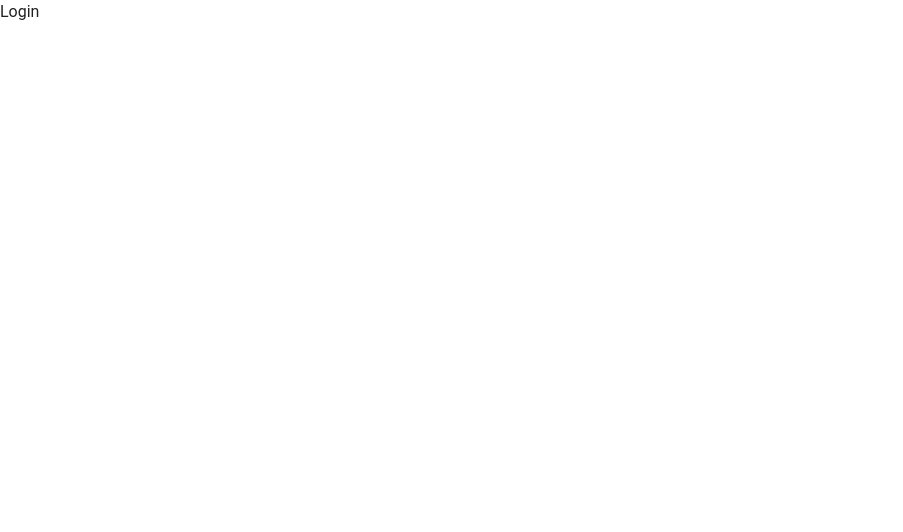
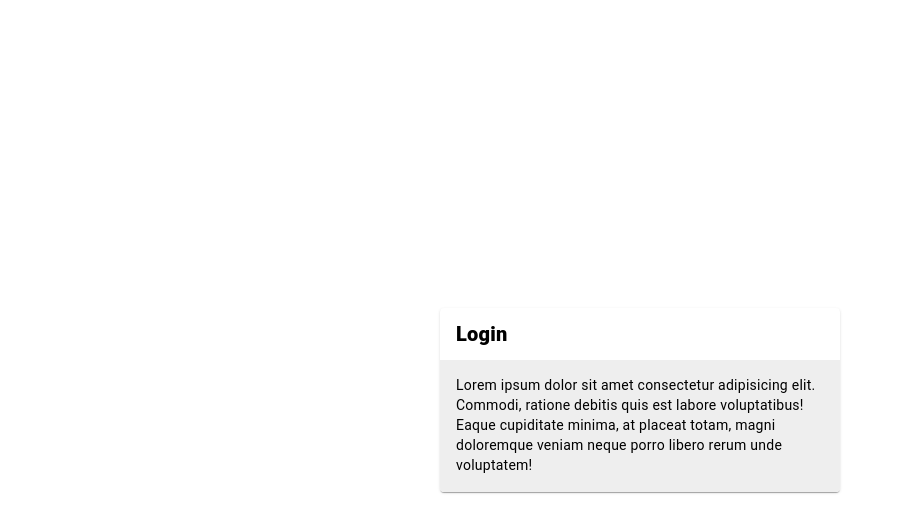
Before and after one commit to pedrotrasfereti/desafio-aeduca, a Vue app: page / in a window 1280 px wide. Shown: the top 532 px of the page, without its empty margins (0-903 px from the left). Built offline with nearby package versions, Linux system fonts and the light colour scheme.

Commit message:
style(frontend): format page files

```diff
--- a/frontend/src/pages/DashboardPage.vue
+++ b/frontend/src/pages/DashboardPage.vue
@@ -1,9 +1,7 @@
-<script setup>
-</script>
+<script setup></script>
 
 <template>
   <div>Dashboard</div>
 </template>
 
-<style lang="scss" scoped>
-</style>
+<style lang="scss" scoped></style>
--- a/frontend/src/pages/LoginPage.vue
+++ b/frontend/src/pages/LoginPage.vue
@@ -1,9 +1,20 @@
-<script setup>
-</script>
+<script setup></script>
 
 <template>
-  <div>Login</div>
+  <v-container class="d-flex justify-center align-center" height="100vh" fluid>
+    <v-card color="surface" width="400">
+      <template #title>
+        <span class="font-weight-black">Login</span>
+      </template>
+
+      <v-card-text class="bg-surface-light pt-4">
+        Lorem ipsum dolor sit amet consectetur adipisicing elit. Commodi,
+        ratione debitis quis est labore voluptatibus! Eaque cupiditate minima,
+        at placeat totam, magni doloremque veniam neque porro libero rerum unde
+        voluptatem!
+      </v-card-text>
+    </v-card>
+  </v-container>
 </template>
 
-<style lang="scss" scoped>
-</style>
+<style lang="scss" scoped></style>
```
